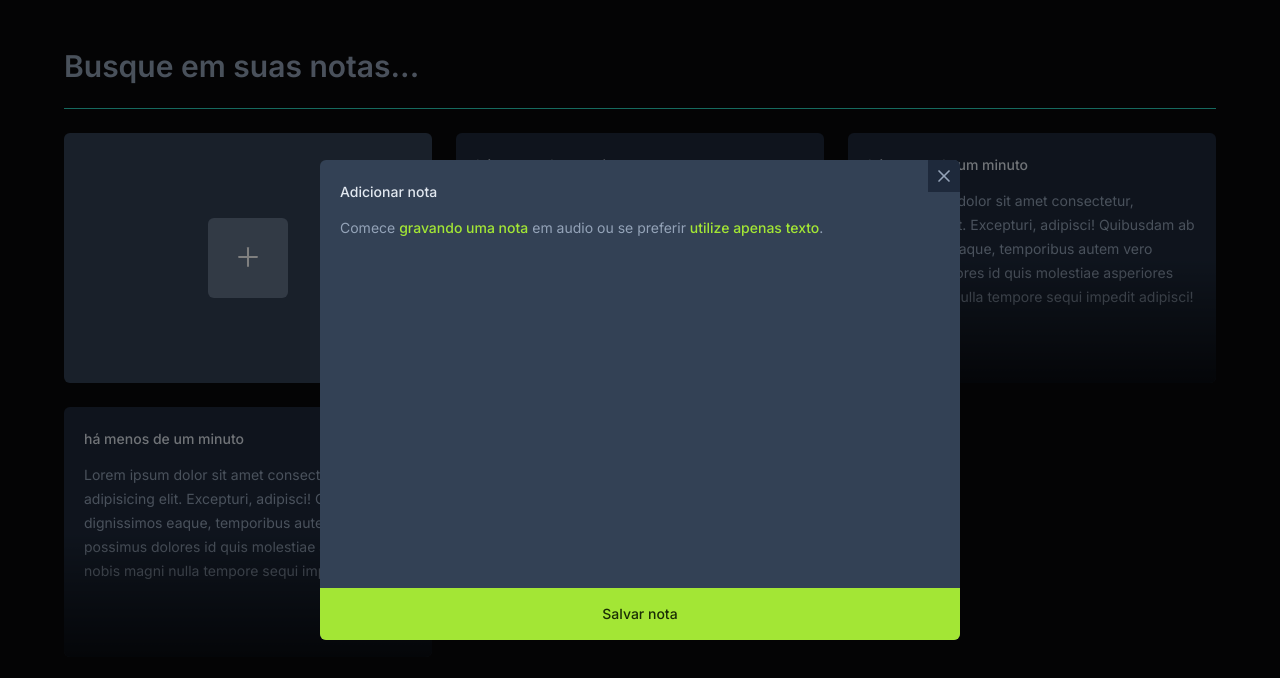
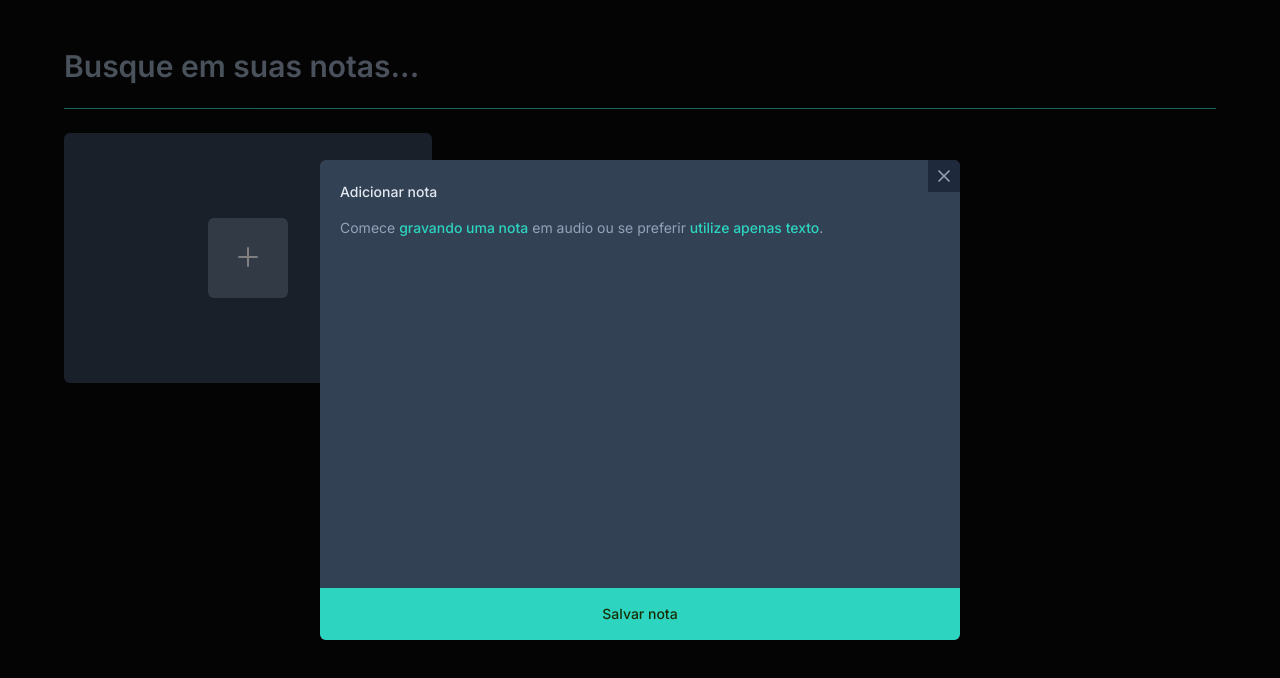
Before and after one commit to Maria-Eduarda90/notes, a React (Vite) app: page / in a window 1280 px wide. Both pictures are taken after a click on the button 248 px from the left and 258 px from the top of the page. Shown: the top 678 px of the page. Built offline with nearby package versions, Linux system fonts and the light colour scheme.

Commit message:
salvando o estado no localStorage

```diff
--- a/src/app.tsx
+++ b/src/app.tsx
@@ -1,7 +1,39 @@
+import { useState } from 'react';
 import { Card } from './components/card';
 import { NewCard } from './components/newCard';
 
+interface Note {
+  id: string,
+  date: Date,
+  content: string,
+}
+
 export function App() {
+
+  const [notes, setNotes] = useState<Note[]>(() => {
+    const notesOnStorage = localStorage.getItem('notes');
+
+    if (notesOnStorage) {
+      return JSON.parse(notesOnStorage);
+    }
+
+    return []
+  });
+
+  function onNoteCreated(content: string) {
+    const newNotes = {
+      id: crypto.randomUUID(),
+      date: new Date(),
+      content,
+    }
+
+    const notesArray = [newNotes, ...notes]
+
+    setNotes(notesArray);
+
+    localStorage.setItem('notes', JSON.stringify(notesArray));
+  }
+
   return (
     <div className="mx-auto max-w-6xl my-12 space-y-6">
       <form className="w-full">
@@ -15,11 +47,11 @@ export function App() {
       <div className="h-px bg-teal-400" />
 
       <div className="grid grid-cols-3 gap-6 auto-rows-[250px]">
-        <NewCard />
+        <NewCard onNoteCreated={onNoteCreated} />
 
-        <Card date={new Date} content='Lorem ipsum dolor sit amet consectetur, adipisicing elit. Excepturi, adipisci! Quibusdam ab dignissimos eaque, temporibus autem vero possimus dolores id quis molestiae asperiores nobis magni nulla tempore sequi impedit adipisci!' />
-        <Card date={new Date} content='Lorem ipsum dolor sit amet consectetur, adipisicing elit. Excepturi, adipisci! Quibusdam ab dignissimos eaque, temporibus autem vero possimus dolores id quis molestiae asperiores nobis magni nulla tempore sequi impedit adipisci!' />
-        <Card date={new Date} content='Lorem ipsum dolor sit amet consectetur, adipisicing elit. Excepturi, adipisci! Quibusdam ab dignissimos eaque, temporibus autem vero possimus dolores id quis molestiae asperiores nobis magni nulla tempore sequi impedit adipisci!' />
+        {notes.map(note => {
+          return <Card key={note.id} date={note.date} content={note.content} />
+        })}
       </div>
     </div>
   )
--- a/src/components/newCard/index.tsx
+++ b/src/components/newCard/index.tsx
@@ -4,7 +4,11 @@ import { PlusOutlined } from "@ant-design/icons";
 import { ChangeEvent, FormEvent, useState } from "react";
 import { toast } from "sonner";
 
-export function NewCard() {
+interface NewNotCardProps {
+    onNoteCreated: (content: string) => void;
+}
+
+export function NewCard({ onNoteCreated }: NewNotCardProps) {
 
     const [shouldShowOnboarding, setShouldShowOnboarding] = useState(true);
     const [content, setContent] = useState('');
@@ -24,7 +28,10 @@ export function NewCard() {
     function handleSaveNote(event: FormEvent) {
         event.preventDefault();
 
-        console.log(content)
+        onNoteCreated(content);
+
+        setContent('');
+        setShouldShowOnboarding(true);
 
         toast.success('Nota criada com sucesso');
     }
@@ -52,19 +59,20 @@ export function NewCard() {
                             {
                                 shouldShowOnboarding ? (
                                     <p className='text-sm leading-6 text-slate-400'>
-                                        Comece <button className="font-medium text-lime-400 hover:underline">gravando uma nota</button> em audio ou se preferir <button className="font-medium text-lime-400 hover:underline" onClick={handleStartEditor}>utilize apenas texto</button>.
+                                        Comece <button className="font-medium text-teal-400 hover:underline">gravando uma nota</button> em audio ou se preferir <button className="font-medium text-teal-400 hover:underline" onClick={handleStartEditor}>utilize apenas texto</button>.
                                     </p>
                                 ) : (
                                     <textarea
                                         autoFocus
                                         className="text-sm leading-6 text-slate-400 bg-transparent resize-none flex-1 outline-none"
                                         onChange={handleContentChange}
+                                        value={content}
                                     />
                                 )
                             }
                         </div>
 
-                        <button type="submit" className="w-full bg-lime-400 py-4 text-center text-sm text-lime-950 outline-none font-medium hover:bg-lime-500">
+                        <button type="submit" className="w-full bg-teal-400 py-4 text-center text-sm text-lime-950 outline-none font-medium hover:bg-teal-500">
                             Salvar nota
                         </button>
                     </form>
```
